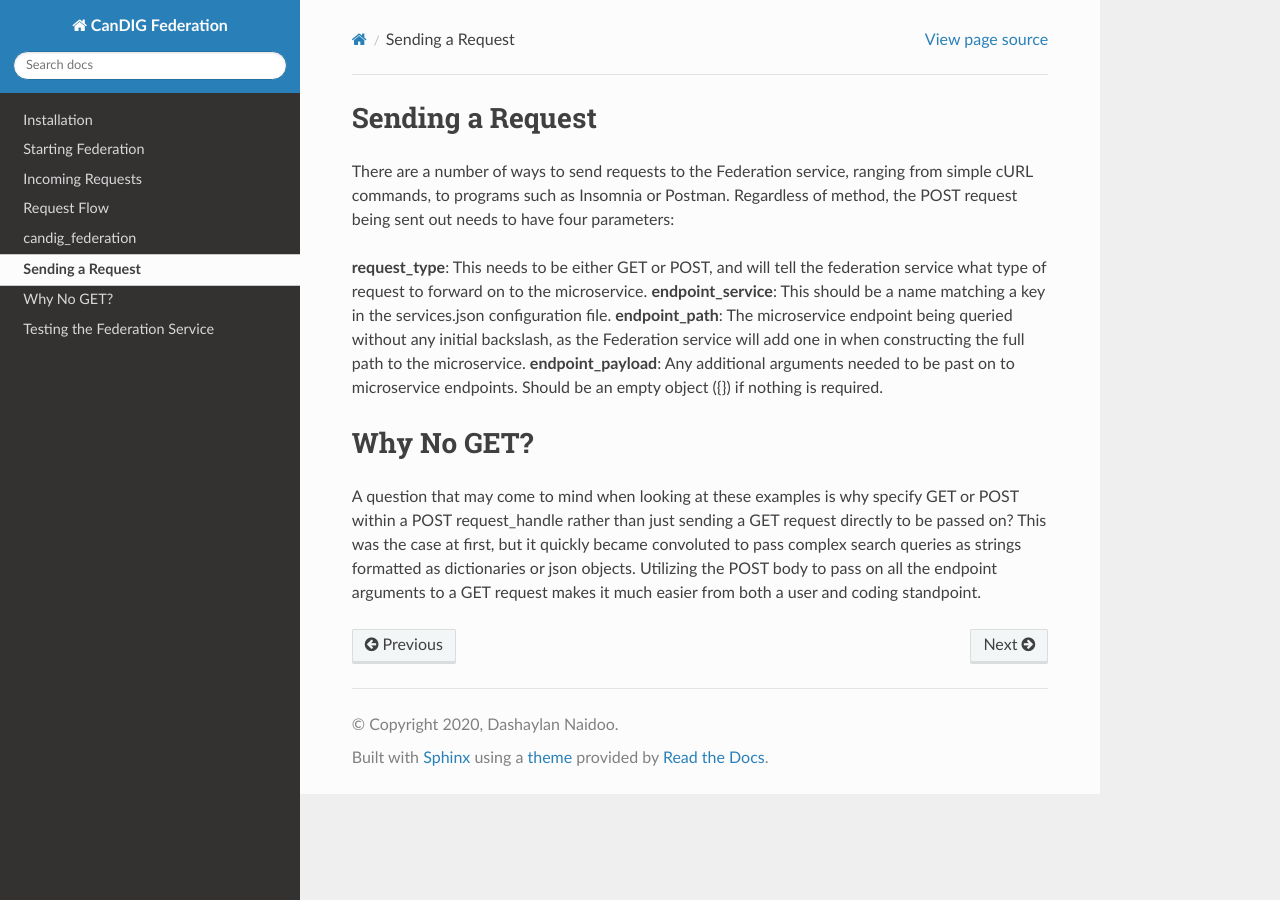
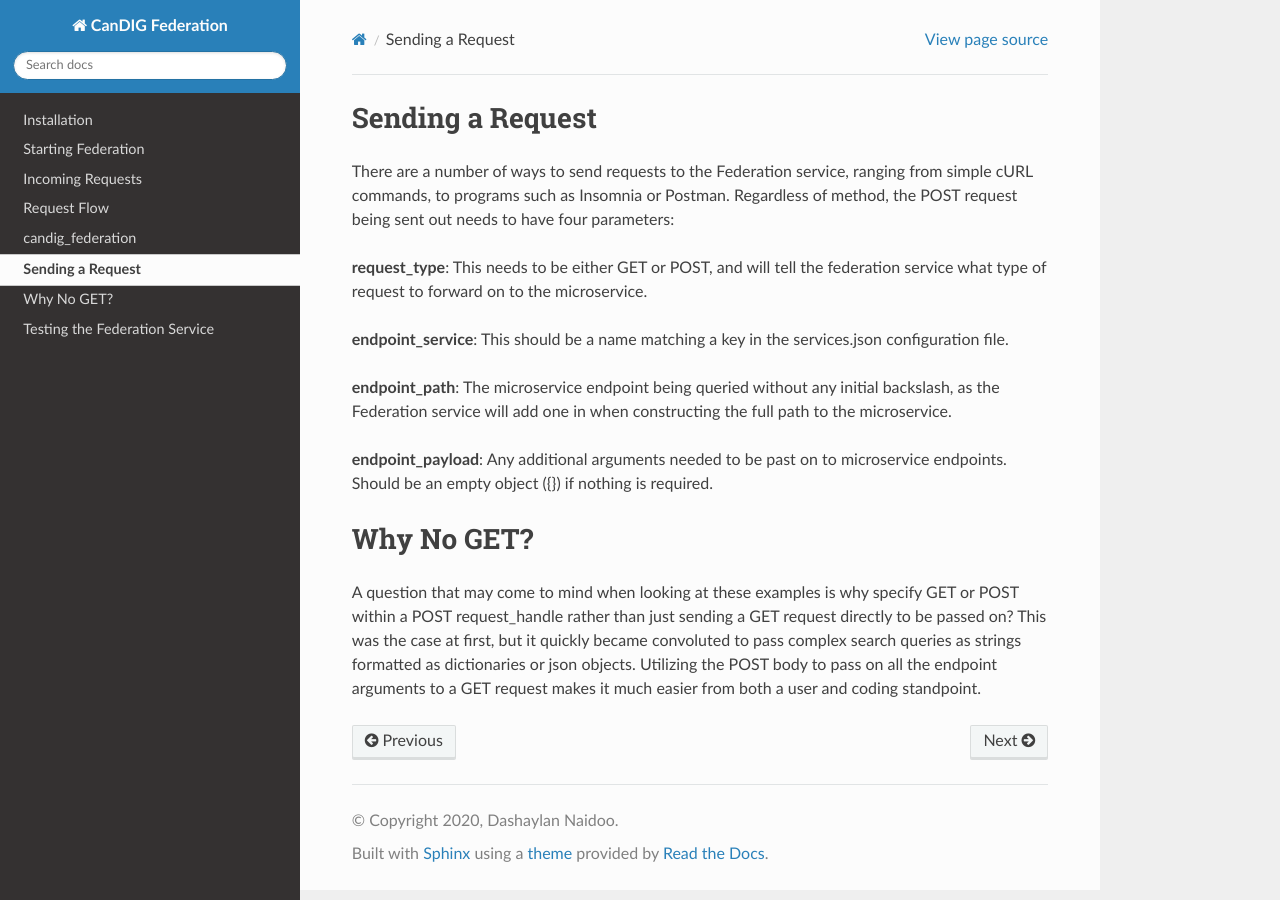
Before and after one commit to CanDIG/federation_service, a Sphinx documentation site: the page built from docs/source/examples.rst, in a window 1280 px wide. Built offline with Sphinx 7.4.7 and the Read the Docs theme 2.0.0, drawn with Linux system fonts in a browser that asks for light colours.

```diff
--- a/docs/source/examples.rst
+++ b/docs/source/examples.rst
@@ -5,13 +5,13 @@ There are a number of ways to send requests to the Federation service, ranging f
 simple cURL commands, to programs such as Insomnia or Postman. Regardless of method, the POST
 request being sent out needs to have four parameters:
 
-**request_type**: This needs to be either GET or POST, and will tell the federation service what
-type of request to forward on to the microservice.
-**endpoint_service**: This should be a name matching a key in the services.json configuration file.
-**endpoint_path**: The microservice endpoint being queried without any initial backslash, as the
-Federation service will add one in when constructing the full path to the microservice.
-**endpoint_payload**: Any additional arguments needed to be past on to microservice endpoints. Should be
-an empty object ({}) if nothing is required.
+| **request_type**: This needs to be either GET or POST, and will tell the federation service what type of request to forward on to the microservice.
+
+| **endpoint_service**: This should be a name matching a key in the services.json configuration file.
+
+| **endpoint_path**: The microservice endpoint being queried without any initial backslash, as the Federation service will add one in when constructing the full path to the microservice.
+
+| **endpoint_payload**: Any additional arguments needed to be past on to microservice endpoints. Should be an empty object ({}) if nothing is required.
 
 
 
```
